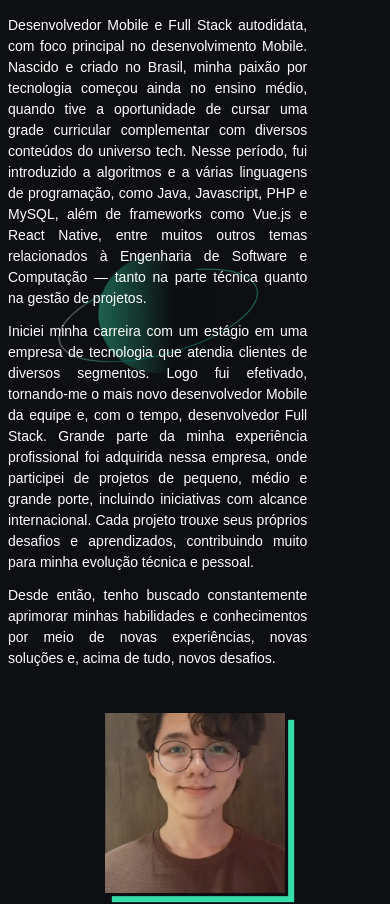
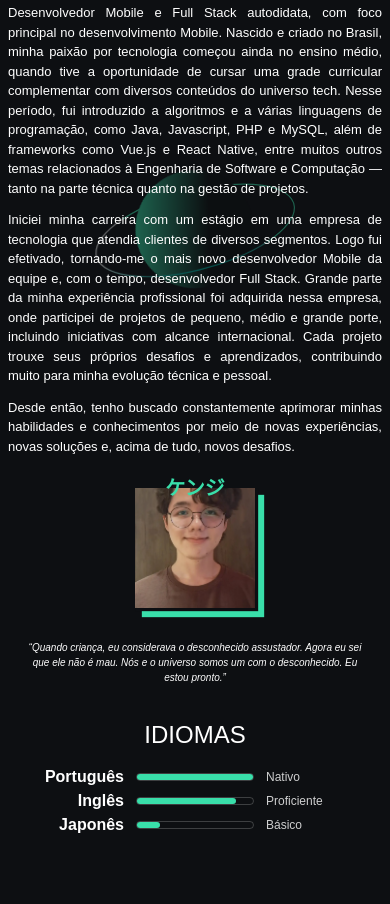
Before and after one commit to kenjiroyamada16/portfolio-front, a Vue app: page /portfolio in a window 390 px wide. Shown: the part 6020-6924 px from the top of the page. Built offline with nearby package versions, Linux system fonts and the light colour scheme; a web font is replaced by a local one.

Commit message:
[UPDATE] finish about section layout

```diff
--- a/src/components/sections/AboutSection.vue
+++ b/src/components/sections/AboutSection.vue
@@ -1,11 +1,12 @@
 <template>
   <section id="about">
-    <div class="description-container">
     <SectionTitle
       :key="$i18n.locale"
       :jp-text="KATAKANA_ABOUT"
       >{{ $t('features.portfolio.sections.about.title') }}</SectionTitle
     >
+    <div class="container">
+      <div class="description-container">
         <span class="introduction">{{
           $t(
             'features.portfolio.sections.about.description.paragraphs.introduction',
@@ -23,8 +24,7 @@
       </div>
       <div class="profile-info">
         <div class="photo-container">
-        <span class="decor-chars"></span>
-        <span class="decor-chars"></span>
+          <span class="katakana-name">ケンジ</span>
           <img
             src="/src/assets/images/profile_photo.webp"
             loading="lazy"
@@ -32,11 +32,37 @@
         </div>
         <span class="quote"
           ><q
-          >Quando criança, eu considerava o misterioso assustador. Agora sei que
-          ele não é mau. Nós e o universo somos um com o desconhecido. Eu estou
-          pronto.</q
+            >Quando criança, eu considerava o desconhecido assustador. Agora eu
+            sei que ele não é mau. Nós e o universo somos um com o desconhecido.
+            Eu estou pronto.</q
           ></span
         >
+        <div class="separator"></div>
+        <span class="languages-title">Idiomas</span>
+        <div class="languages-list">
+          <div class="language-item">
+            <span class="label">Português</span>
+            <div class="progress-bar-container">
+              <div class="progress-bar native"></div>
+            </div>
+            <span class="level">Nativo</span>
+          </div>
+          <div class="language-item">
+            <span class="label">Inglês</span>
+            <div class="progress-bar-container">
+              <div class="progress-bar proficient"></div>
+            </div>
+            <span class="level">Proficiente</span>
+          </div>
+          <div class="language-item">
+            <span class="label">Japonês</span>
+            <div class="progress-bar-container">
+              <div class="progress-bar basic"></div>
+            </div>
+            <span class="level">Básico</span>
+          </div>
+        </div>
+      </div>
     </div>
   </section>
 </template>
@@ -51,19 +77,24 @@
   #about {
     min-height: 100vh;
     display: flex;
-    justify-content: space-between;
+    flex-direction: column;
     padding: 100px;
+
+    .container {
+      width: 100%;
+      display: flex;
+      flex: 1;
 
       .description-container {
         display: flex;
+        flex: 2;
         gap: 12px;
         flex-direction: column;
-      width: 50%;
         position: relative;
 
         span {
           text-align: justify;
-        font-size: 14px;
+          font-size: 20px;
           font-weight: 400;
           z-index: 1;
         }
@@ -72,7 +103,6 @@
           position: absolute;
           top: 50%;
           left: 50%;
-        z-index: 0;
           width: 200px;
           height: 200px;
           opacity: 0.4;
@@ -89,11 +119,12 @@
         display: flex;
         flex-direction: column;
         align-items: center;
-      flex: 1;
-      margin: 12px;
+        flex: 2;
+        height: 100%;
+        margin: 0 12px;
 
         .photo-container {
-        margin: 32px;
+          margin: 0 32px;
           width: 180px;
           height: 180px;
           position: relative;
@@ -101,6 +132,18 @@
           z-index: 0;
           box-shadow: 2px 2px 1px 1px $background-color,
             8px 8px 1px 1px $primary-color;
+
+          .katakana-name {
+            text-align: center;
+            position: absolute;
+            font-weight: 600;
+            width: 100%;
+            color: $primary-color;
+            transform: translate(-50%, -50%);
+            font-size: 40px;
+            left: 50%;
+            top: 0;
+          }
 
           .name {
             z-index: -1;
@@ -123,18 +166,125 @@
             width: 180px;
             height: 180px;
           }
+        }
 
-        .decor-chars {
+        .quote {
+          margin: 32px 12px;
+          text-align: center;
+          font-size: 12px;
+          font-weight: 400;
+          font-style: italic;
+        }
 
+        .separator {
+          height: 100%;
+        }
+
+        .languages-title {
+          font-size: 24px;
+          font-weight: 500;
+          text-align: center;
+          text-transform: uppercase;
+        }
+
+        .languages-list {
+          display: flex;
+          flex-direction: column;
+          margin: 12px;
+          width: 100%;
+
+          .language-item {
+            width: 100%;
+            display: flex;
+            gap: 12px;
+            align-items: center;
+
+            .label {
+              flex: 1;
+              text-align: end;
+              font-size: 16px;
+              font-weight: 700;
+            }
+
+            .level {
+              flex: 1;
+              font-size: 12px;
+              color: rgba(255, 255, 255, 0.8);
+              font-weight: 300;
+            }
+
+            .progress-bar-container {
+              display: flex;
+              height: 8px;
+              flex: 1;
+              border-radius: 12px;
+              border: 1px solid rgba(255, 255, 255, 0.2);
+
+              .progress-bar {
+                display: flex;
+                height: 100%;
+                border-radius: 12px;
+                background-color: $primary-color;
+
+                &.proficient {
+                  width: 85%;
+                }
+
+                &.native {
+                  width: 100%;
+                }
+
+                &.intermediary {
+                  width: 50%;
+                }
+
+                &.basic {
+                  width: 20%;
+                }
+              }
+            }
+          }
+        }
+      }
+    }
+
+    @media (max-width: 1400px) {
+      .container {
+        .description-container {
+          span {
+            font-size: 16px;
+          }
+        }
+      }
+    }
+
+    @media (max-width: 1000px) {
+      .container {
+        .profile-info {
+          .photo-container {
+            width: 120px;
+            height: 120px;
+
+            img {
+              width: 120px;
+              height: 120px;
+            }
+
+            .katakana-name {
+              font-size: 20px;
             }
           }
 
           .quote {
-        padding: 0 64px;
-        text-align: center;
             font-size: 10px;
-        font-weight: 400;
-        font-style: italic;
+          }
+        }
+
+        .description-container {
+          span {
+            font-size: 13px;
+          }
+        }
       }
     }
 
@@ -142,16 +292,17 @@
       padding: 64px 8px;
       margin-bottom: 40px;
       min-height: fit-content;
+
+      .container {
         flex-direction: column;
 
         .description-container {
           width: 100%;
         }
+
+        .profile-info {
+          margin: 32px 0;
         }
-
-    @media (max-width: 1300px) {
-      .description-container {
-        width: 80%;
       }
     }
   }
```
Lines whose indentation alone changed are shown as unchanged.
